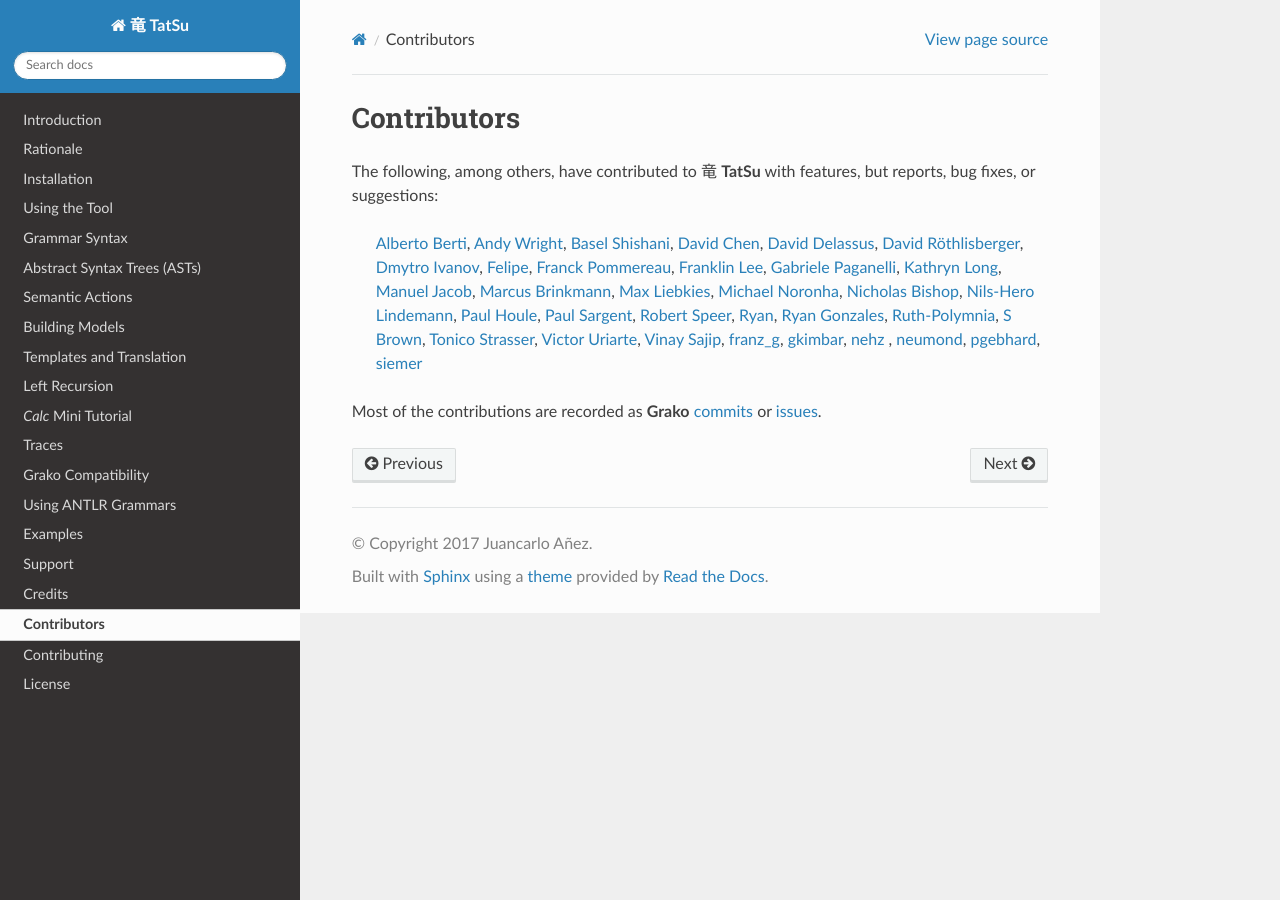
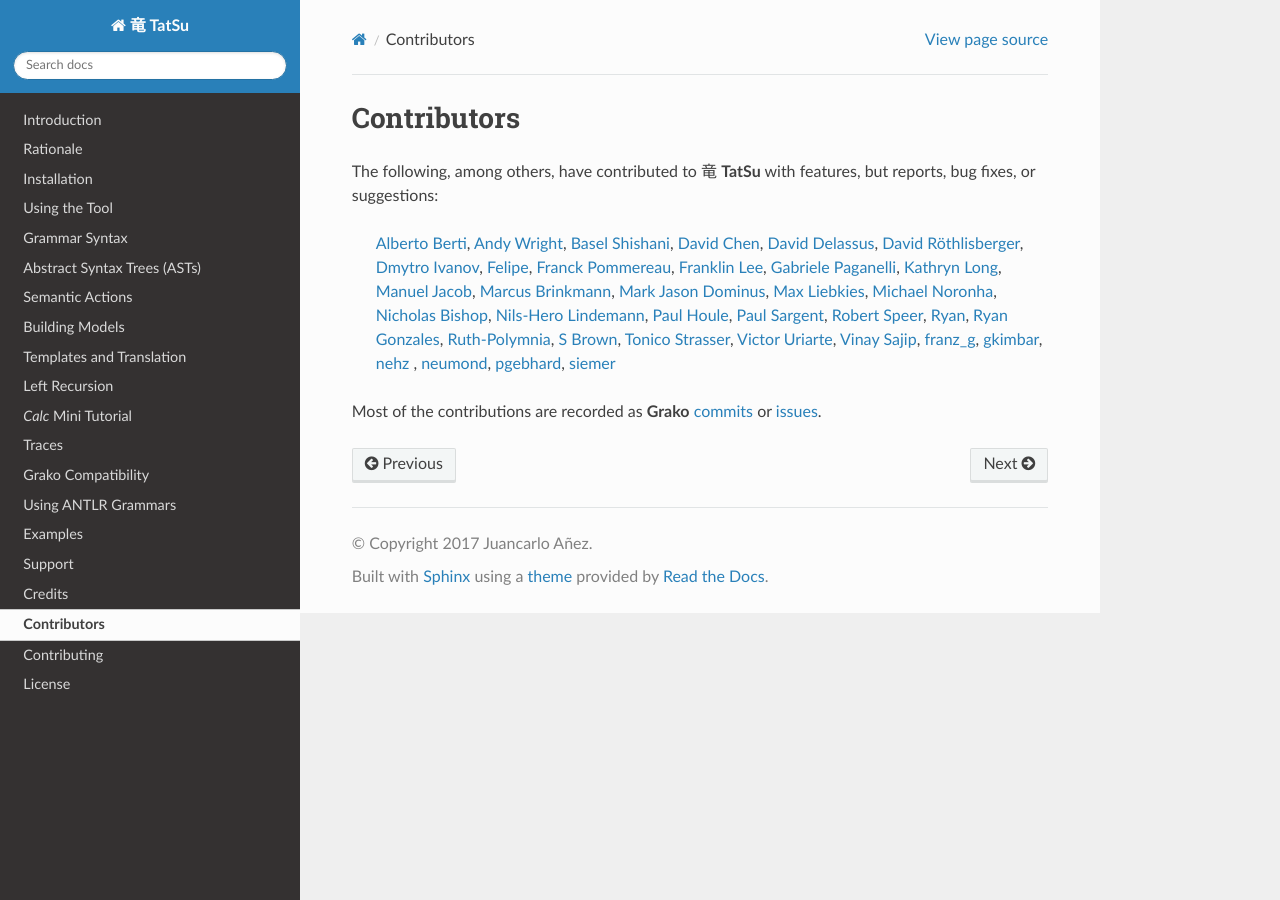
Before and after one commit to neogeny/TatSu, a Sphinx documentation site: the page built from docs/contributors.rst, in a window 1280 px wide. Built offline with Sphinx 7.4.7 and the Read the Docs theme 2.0.0, drawn with Linux system fonts in a browser that asks for light colours.

Commit message:
[docs] update contributors
https://scrapinghub.atlassian.net/browse/refs/heads/master

```diff
--- a/docs/contributors.rst
+++ b/docs/contributors.rst
@@ -21,6 +21,7 @@
     `Kathryn Long`_,
     `Manuel Jacob`_,
     `Marcus Brinkmann`_,
+    `Mark Jason Dominus`_,
     `Max Liebkies`_,
     `Michael Noronha`_,
     `Nicholas Bishop`_,
@@ -61,6 +62,7 @@
 .. _Kathryn Long: https://bitbucket.org/starkat
 .. _Manuel Jacob: https://github.com/manueljacob
 .. _Marcus Brinkmann: https://bitbucket.org/lambdafu/
+.. _Mark Jason Dominus: https://github.com/mjdominus
 .. _Max Liebkies: https://bitbucket.org/gegenschall
 .. _Michael Noronha: https://github.com/mtn
 .. _Nicholas Bishop: https://github.com/nicholasbishop
```
